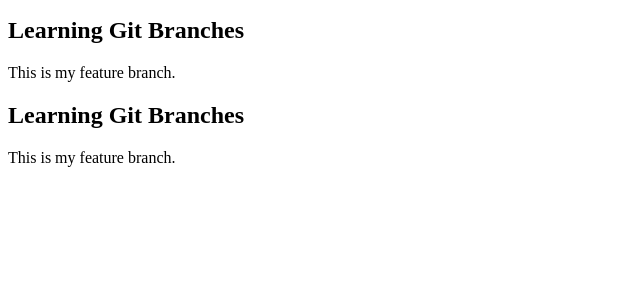
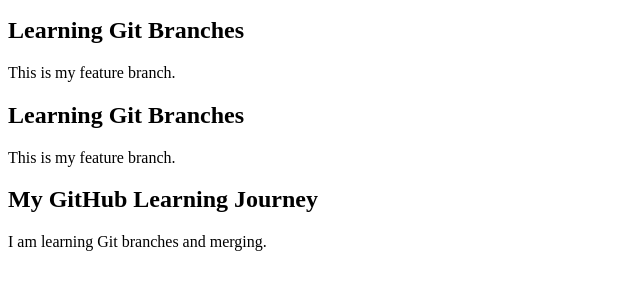
Before and after one commit to vinayvjit32-png/MyFirstProject, a plain HTML site: page index.html in a window 1280 px wide. Shown: the part 101-390 px from the top of the page, without its empty margins (0-640 px from the left). Drawn offline with Linux system fonts and the light colour scheme.

Commit message:
Added learning journey section

```diff
--- a/index.html
+++ b/index.html
@@ -10,5 +10,8 @@
 <p>This is my feature branch.</p>
 <h2>Learning Git Branches</h2>
 <p>This is my feature branch.</p>
+
+<h2>My GitHub Learning Journey</h2>
+<p>I am learning Git branches and merging.</p>
 </body>
 </html>
```
